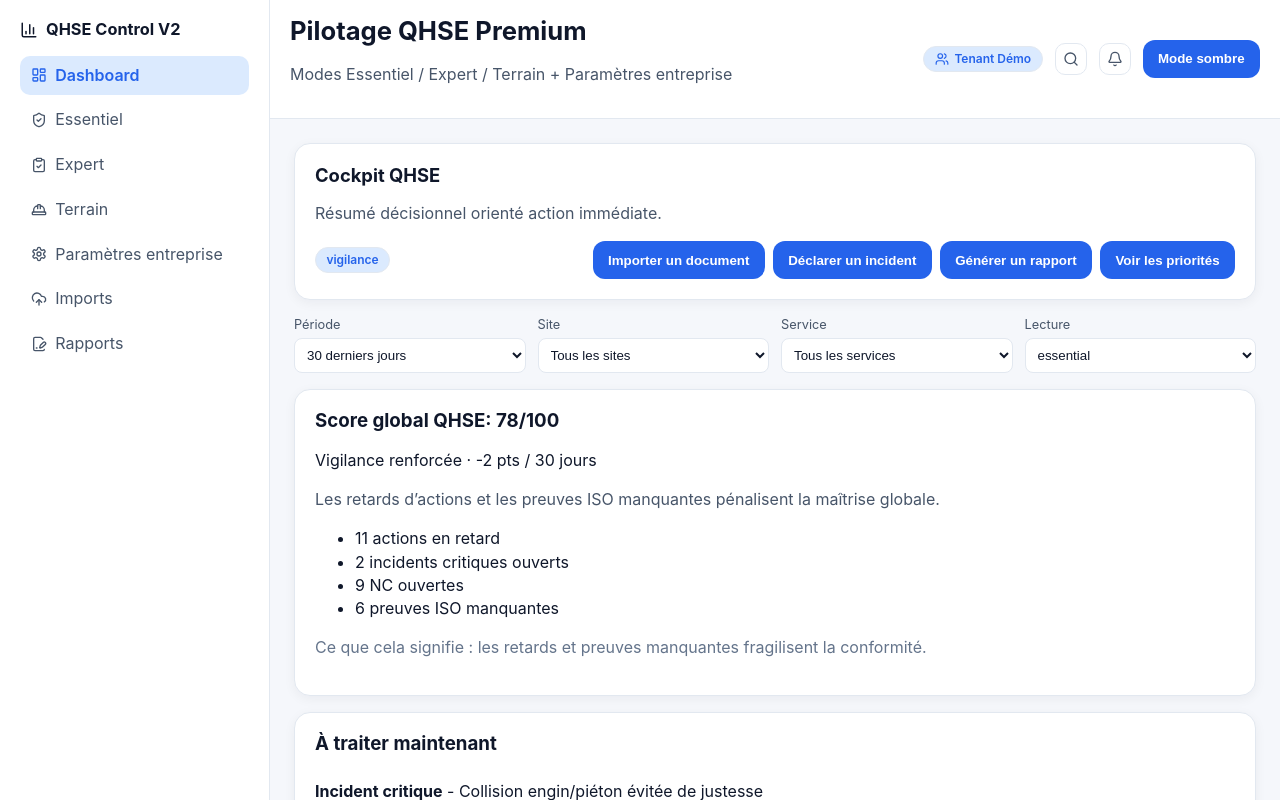
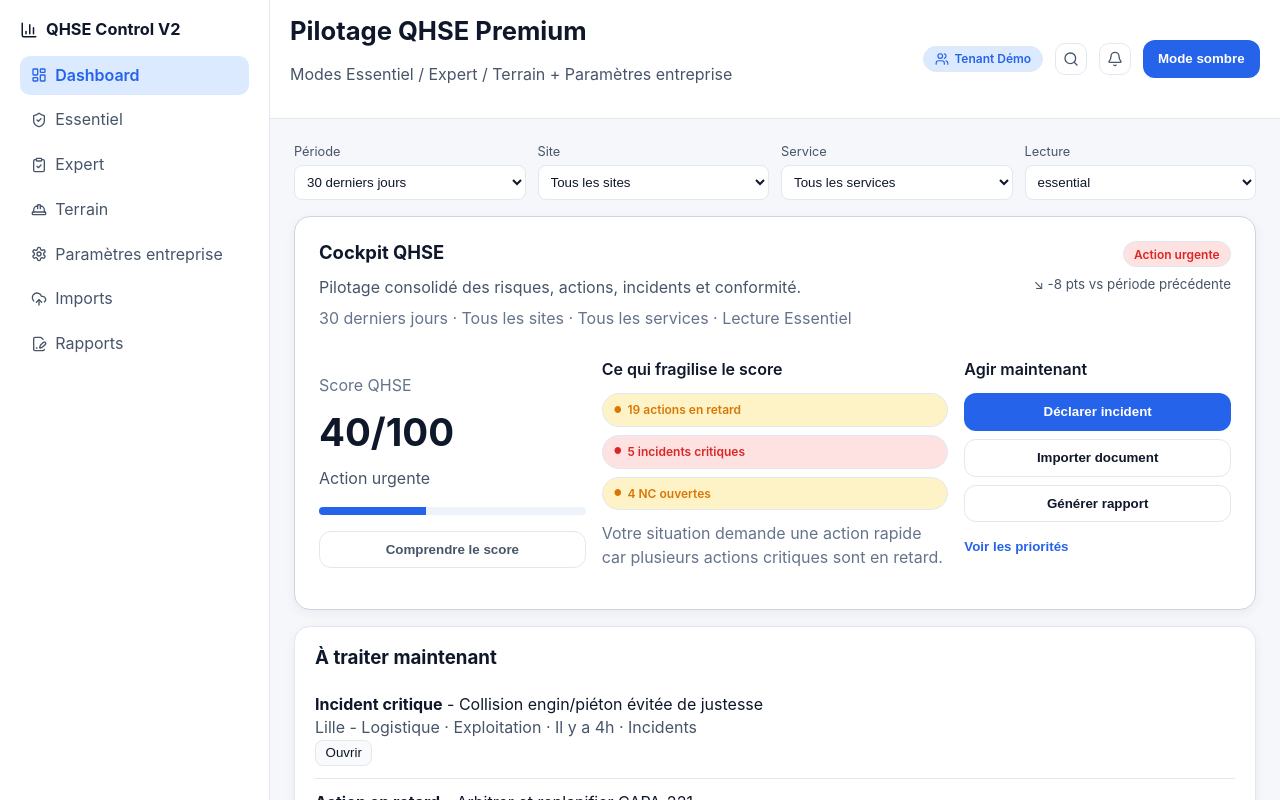
Before and after one commit to ouzsdiop-collab/QHSECONTROLV2, a React (Vite) app in the folder app/frontend/: page / in a window 1280 px wide. Shown: the top 800 px of the page. Built offline with nearby package versions, Linux system fonts and the light colour scheme; what @qhse/shared would draw is missing.

Commit message:
refactor(dashboard): premium compact cockpit hero layout

```diff
--- /dev/null
+++ b/app/frontend/src/modules/dashboard/DashboardHero.tsx
@@ -0,0 +1,52 @@
+import { Button } from '../../components/ui/Button';
+import { ScoreSummaryCard } from './ScoreSummaryCard';
+import { DashboardContext, DashboardSituation, ScoreSummary } from './DashboardTypes';
+
+interface DashboardHeroProps {
+  situation: DashboardSituation;
+  trend: string;
+  context: DashboardContext;
+  score: ScoreSummary;
+  onAction?: (actionId: 'declare_incident' | 'import_document' | 'generate_report' | 'see_priorities') => void;
+  onExplainScore?: () => void;
+}
+
+const situationCopy: Record<DashboardSituation, { label: string; tone: string }> = {
+  action_urgente: { label: 'Action urgente', tone: 'status-pill--danger' },
+  vigilance: { label: 'Vigilance renforcée', tone: 'status-pill--warning' },
+  maitrise: { label: 'Maîtrisé', tone: 'status-pill--success' },
+};
+
+export function DashboardHero({ situation, trend, context, score, onAction, onExplainScore }: DashboardHeroProps) {
+  const contextLine = `${context.period} · ${context.site} · ${context.service} · Lecture ${context.readingMode === 'essential' ? 'Essentiel' : 'Expert'}`;
+
+  return (
+    <section className="card dashboard-cockpit-hero section-gap">
+      <header className="dashboard-cockpit-hero__head">
+        <div>
+          <h2>Cockpit QHSE</h2>
+          <p className="muted">Pilotage consolidé des risques, actions, incidents et conformité.</p>
+          <p className="subtle">{contextLine}</p>
+        </div>
+        <div className="dashboard-cockpit-hero__status">
+          <span className={`status-pill ${situationCopy[situation].tone}`}>{situationCopy[situation].label}</span>
+          <small className="muted">{trend}</small>
+        </div>
+      </header>
+
+      <div className="dashboard-cockpit-hero__body">
+        <ScoreSummaryCard score={score} readingMode={context.readingMode} onExplainScore={onExplainScore} />
+
+        <div className="dashboard-action-block">
+          <p className="dashboard-action-block__title">Agir maintenant</p>
+          <div className="dashboard-action-block__buttons">
+            <Button className="dashboard-btn" onClick={() => onAction?.('declare_incident')}>Déclarer incident</Button>
+            <Button className="dashboard-btn dashboard-btn--secondary" onClick={() => onAction?.('import_document')}>Importer document</Button>
+            <Button className="dashboard-btn dashboard-btn--secondary" onClick={() => onAction?.('generate_report')}>Générer rapport</Button>
+          </div>
+          <button className="dashboard-link-btn" onClick={() => onAction?.('see_priorities')}>Voir les priorités</button>
+        </div>
+      </div>
+    </section>
+  );
+}
--- a/app/frontend/src/modules/dashboard/DashboardMockData.ts
+++ b/app/frontend/src/modules/dashboard/DashboardMockData.ts
@@ -2,12 +2,17 @@ import { DashboardData } from './DashboardTypes';
 
 export const dashboardMockData: DashboardData = {
   score: {
-    value: 78,
-    level: 'Vigilance renforcée',
-    trend: '-2 pts / 30 jours',
-    situation: 'vigilance',
-    explanation: 'Les retards d’actions et les preuves ISO manquantes pénalisent la maîtrise globale.',
-    penalties: ['11 actions en retard', '2 incidents critiques ouverts', '9 NC ouvertes', '6 preuves ISO manquantes'],
+    value: 40,
+    level: 'Action urgente',
+    trend: '↘ -8 pts vs période précédente',
+    situation: 'action_urgente',
+    explanationEssential: 'Votre situation demande une action rapide car plusieurs actions critiques sont en retard.',
+    explanationExpert: 'Le score est pénalisé par les actions échues, les NC ouvertes sans preuve et les incidents critiques non analysés.',
+    factors: [
+      { label: '19 actions en retard' },
+      { label: '5 incidents critiques' },
+      { label: '4 NC ouvertes' },
+    ],
   },
   periods: ['30 derniers jours', 'Trimestre en cours', '6 derniers mois'],
   sites: ['Tous les sites', 'Lille - Logistique', 'Nantes - Production', 'Lyon - HQ'],
--- a/app/frontend/src/modules/dashboard/DashboardPage.tsx
+++ b/app/frontend/src/modules/dashboard/DashboardPage.tsx
@@ -4,10 +4,9 @@ import { DashboardAlerts } from './DashboardAlerts';
 import { DashboardCharts } from './DashboardCharts';
 import { DashboardExtendedIndicators } from './DashboardExtendedIndicators';
 import { DashboardFilters } from './DashboardFilters';
-import { DashboardHeader } from './DashboardHeader';
+import { DashboardHero } from './DashboardHero';
 import { DashboardKpis } from './DashboardKpis';
 import { DashboardQuickActions } from './DashboardQuickActions';
-import { ExecutiveSummary } from './ExecutiveSummary';
 import { KpiDetailDrawer } from './KpiDetailDrawer';
 import { PriorityPanel } from './PriorityPanel';
 import { dashboardService } from './dashboardService';
@@ -16,19 +15,33 @@ import { DashboardData, DashboardFilterState, DashboardKpi } from './DashboardTy
 export function DashboardPage() {
   const [data, setData] = useState<DashboardData | null>(null);
   const [selectedKpi, setSelectedKpi] = useState<DashboardKpi | null>(null);
+  const [heroFeedback, setHeroFeedback] = useState('');
   const [filters, setFilters] = useState<DashboardFilterState>({ period: '30 derniers jours', site: 'Tous les sites', service: 'Tous les services', readingMode: 'essential' });
-  useEffect(() => { dashboardService.getDashboardData().then(setData); }, []);
+
+  useEffect(() => {
+    dashboardService.getDashboardData().then(setData);
+  }, []);
+
   if (!data) return <section><p>Chargement cockpit…</p></section>;
 
   return <section>
-    <DashboardHeader situation={data.score.situation} />
     <DashboardFilters filters={filters} periods={data.periods} sites={data.sites} services={data.services} onChange={setFilters} />
-    <ExecutiveSummary score={data.score} readingMode={filters.readingMode} />
+    <DashboardHero
+      situation={data.score.situation}
+      trend={data.score.trend}
+      context={filters}
+      score={data.score}
+      onAction={(actionId) => setHeroFeedback(`Action préparée: ${actionId.replace('_', ' ')}`)}
+      onExplainScore={() => setHeroFeedback('Détail du score disponible dans une prochaine slice (drawer explicatif).')}
+    />
+    {heroFeedback && <p className="muted section-gap">{heroFeedback}</p>}
     <PriorityPanel items={data.priorities} />
+    <DashboardKpis kpis={data.kpis} onSelect={setSelectedKpi} />
+    <DashboardAlerts insights={data.insights} />
+    <DashboardActionPlan decisions={data.decisions} />
     <DashboardQuickActions />
-    <DashboardKpis kpis={data.kpis} onSelect={setSelectedKpi} />
-    <div className="grid section-gap"><DashboardAlerts insights={data.insights} /><DashboardActionPlan decisions={data.decisions} /></div>
-    <div className="grid section-gap"><DashboardCharts trend={data.incidentTrend6m} workload={data.workload} /><DashboardExtendedIndicators indicators={data.extendedIndicators} recentActivity={data.recentActivity} /></div>
+    <DashboardCharts trend={data.incidentTrend6m} workload={data.workload} />
+    <DashboardExtendedIndicators indicators={data.extendedIndicators} recentActivity={data.recentActivity} />
     <KpiDetailDrawer kpi={selectedKpi} readingMode={filters.readingMode} onClose={() => setSelectedKpi(null)} />
   </section>;
 }
--- a/app/frontend/src/modules/dashboard/ExecutiveSummary.tsx
+++ b/app/frontend/src/modules/dashboard/ExecutiveSummary.tsx
@@ -2,5 +2,6 @@ import { Card } from '../../components/ui/Card';
 import { DashboardReadingMode, DashboardData } from './DashboardTypes';
 
 export function ExecutiveSummary({ score, readingMode }: { score: DashboardData['score']; readingMode: DashboardReadingMode }) {
-  return <Card className="section-gap"><h3>Score global QHSE: {score.value}/100</h3><p>{score.level} · {score.trend}</p><p className="muted">{score.explanation}</p><ul>{score.penalties.map((penalty) => <li key={penalty}>{penalty}</li>)}</ul><p className="subtle">{readingMode === 'essential' ? 'Ce que cela signifie : les retards et preuves manquantes fragilisent la conformité.' : 'Lecture expert : sources mockées, confiance moyenne/élevée, écarts ISO 45001 à justifier.'}</p></Card>;
+  const explanation = readingMode === 'essential' ? score.explanationEssential : score.explanationExpert;
+  return <Card className="section-gap"><h3>Score global QHSE: {score.value}/100</h3><p>{score.level} · {score.trend}</p><p className="muted">{explanation}</p><ul>{score.factors.map((factor) => <li key={factor.label}>{factor.label}</li>)}</ul></Card>;
 }
--- /dev/null
+++ b/app/frontend/src/modules/dashboard/ScoreSummaryCard.tsx
@@ -0,0 +1,47 @@
+import { Button } from '../../components/ui/Button';
+import { DashboardReadingMode, ScoreSummary } from './DashboardTypes';
+
+interface ScoreSummaryCardProps {
+  score: ScoreSummary;
+  readingMode: DashboardReadingMode;
+  onExplainScore?: () => void;
+}
+
+const factorToneByText = (label: string) => {
+  const lower = label.toLowerCase();
+  if (lower.includes('critique')) return 'status-pill status-pill--danger';
+  if (lower.includes('retard') || lower.includes('nc')) return 'status-pill status-pill--warning';
+  return 'status-pill status-pill--info';
+};
+
+export function ScoreSummaryCard({ score, readingMode, onExplainScore }: ScoreSummaryCardProps) {
+  const progress = Math.min(100, Math.max(0, score.value));
+  const explanation = readingMode === 'essential' ? score.explanationEssential : score.explanationExpert;
+
+  return (
+    <>
+      <div className="dashboard-score-block">
+        <p className="subtle">Score QHSE</p>
+        <p className="dashboard-score-block__value">{score.value}/100</p>
+        <p className="muted">{score.level}</p>
+        <div className="dashboard-score-block__track" role="progressbar" aria-valuenow={score.value} aria-valuemin={0} aria-valuemax={100}>
+          <span style={{ width: `${progress}%` }} />
+        </div>
+        <Button className="dashboard-btn dashboard-btn--ghost" onClick={onExplainScore}>Comprendre le score</Button>
+      </div>
+
+      <div className="dashboard-factor-block">
+        <p className="dashboard-factor-block__title">Ce qui fragilise le score</p>
+        <div className="dashboard-factor-list">
+          {score.factors.slice(0, 4).map((factor) => (
+            <div key={factor.label} className={`dashboard-factor-chip ${factorToneByText(factor.label)}`}>
+              <span aria-hidden>●</span>
+              <span>{factor.label}</span>
+            </div>
+          ))}
+        </div>
+        <p className="subtle dashboard-factor-block__hint">{explanation}</p>
+      </div>
+    </>
+  );
+}
--- a/app/frontend/src/styles/globals.css
+++ b/app/frontend/src/styles/globals.css
@@ -78,3 +78,36 @@ small, .muted { color: var(--color-text-secondary); }
 .drawer-panel { width:min(520px,95vw); background:var(--color-surface); padding:var(--space-5); height:100%; overflow:auto; animation:drawerIn var(--transition-normal); }
 .drawer-head { display:flex; justify-content:space-between; align-items:center; margin-bottom:var(--space-3); }
 @keyframes drawerIn { from { transform: translateX(16px); opacity:0; } to { transform:translateX(0); opacity:1; } }
+
+.dashboard-top-grid { display:grid; grid-template-columns: minmax(0,2fr) minmax(280px,1fr); gap: var(--space-4); align-items:stretch; }
+.dashboard-hero__header { display:flex; justify-content:space-between; align-items:flex-start; gap:var(--space-3); margin-bottom:var(--space-4); }
+.dashboard-hero__context { display:grid; grid-template-columns: repeat(auto-fit,minmax(150px,1fr)); gap: var(--space-3); margin:0 0 var(--space-4); }
+.dashboard-hero__context dt { font-size:0.75rem; color:var(--color-text-secondary); }
+.dashboard-hero__context dd { margin:0; font-weight:600; }
+.dashboard-hero__actions { display:flex; flex-wrap:wrap; gap:var(--space-2); }
+.score-summary-card__factors { margin:0 0 var(--space-4); padding-left:1.1rem; }
+@media (max-width: 980px) { .dashboard-top-grid { grid-template-columns: 1fr; } }
+
+.dashboard-cockpit-hero { padding: var(--space-6); border-color: var(--color-border-strong); }
+.dashboard-cockpit-hero__head { display:flex; justify-content:space-between; gap:var(--space-4); align-items:flex-start; margin-bottom: var(--space-5); }
+.dashboard-cockpit-hero__head p { margin: 0 0 var(--space-2); }
+.dashboard-cockpit-hero__status { display:flex; flex-direction:column; align-items:flex-end; gap:var(--space-2); }
+.dashboard-cockpit-hero__body { display:grid; grid-template-columns: minmax(180px,1fr) minmax(220px,1.3fr) minmax(200px,1fr); gap: var(--space-4); }
+.dashboard-score-block__value { font-size: clamp(1.8rem, 4vw, 2.4rem); line-height:1; font-weight:700; margin: 0 0 var(--space-2); }
+.dashboard-score-block__track { width:100%; height:8px; border-radius:999px; background:var(--color-bg-elevated); overflow:hidden; margin: var(--space-3) 0 var(--space-4); }
+.dashboard-score-block__track span { display:block; height:100%; background:var(--color-accent); }
+.dashboard-factor-block__title,.dashboard-action-block__title { margin:0 0 var(--space-3); font-weight:600; }
+.dashboard-factor-list { display:grid; gap: var(--space-2); }
+.dashboard-factor-chip { justify-content:flex-start; width:100%; padding:0.45rem 0.7rem; }
+.dashboard-factor-chip span:first-child { font-size:0.55rem; }
+.dashboard-factor-block__hint { margin-top: var(--space-3); }
+.dashboard-action-block__buttons { display:grid; gap: var(--space-2); margin-bottom: var(--space-3); }
+.dashboard-btn { width:100%; justify-content:center; }
+.dashboard-btn--secondary { background:var(--color-surface); color:var(--color-text); border-color:var(--color-border); }
+.dashboard-btn--ghost { background:transparent; color:var(--color-text-secondary); border-color:var(--color-border); }
+.dashboard-link-btn { border:none; background:transparent; color:var(--color-accent); padding:0; font-weight:600; cursor:pointer; }
+@media (max-width: 980px) {
+  .dashboard-cockpit-hero__body { grid-template-columns: 1fr; }
+  .dashboard-cockpit-hero__status { align-items:flex-start; }
+  .dashboard-cockpit-hero__head { flex-direction:column; }
+}
```
Also changed, not shown: app/frontend/src/modules/dashboard/DashboardTypes.ts (+22 -1 lines), 1 other file (tests, documents, lock files or other folders).
